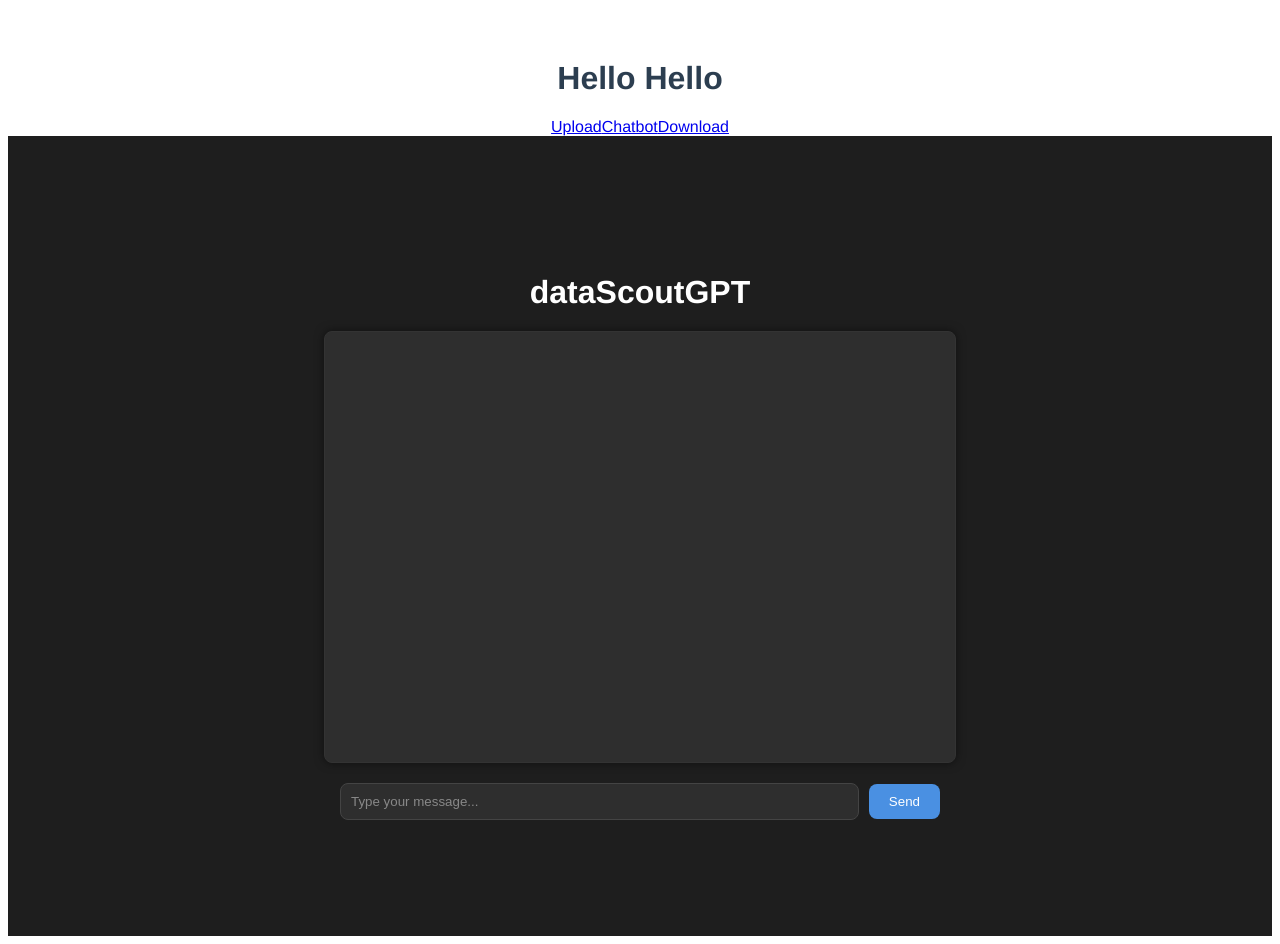
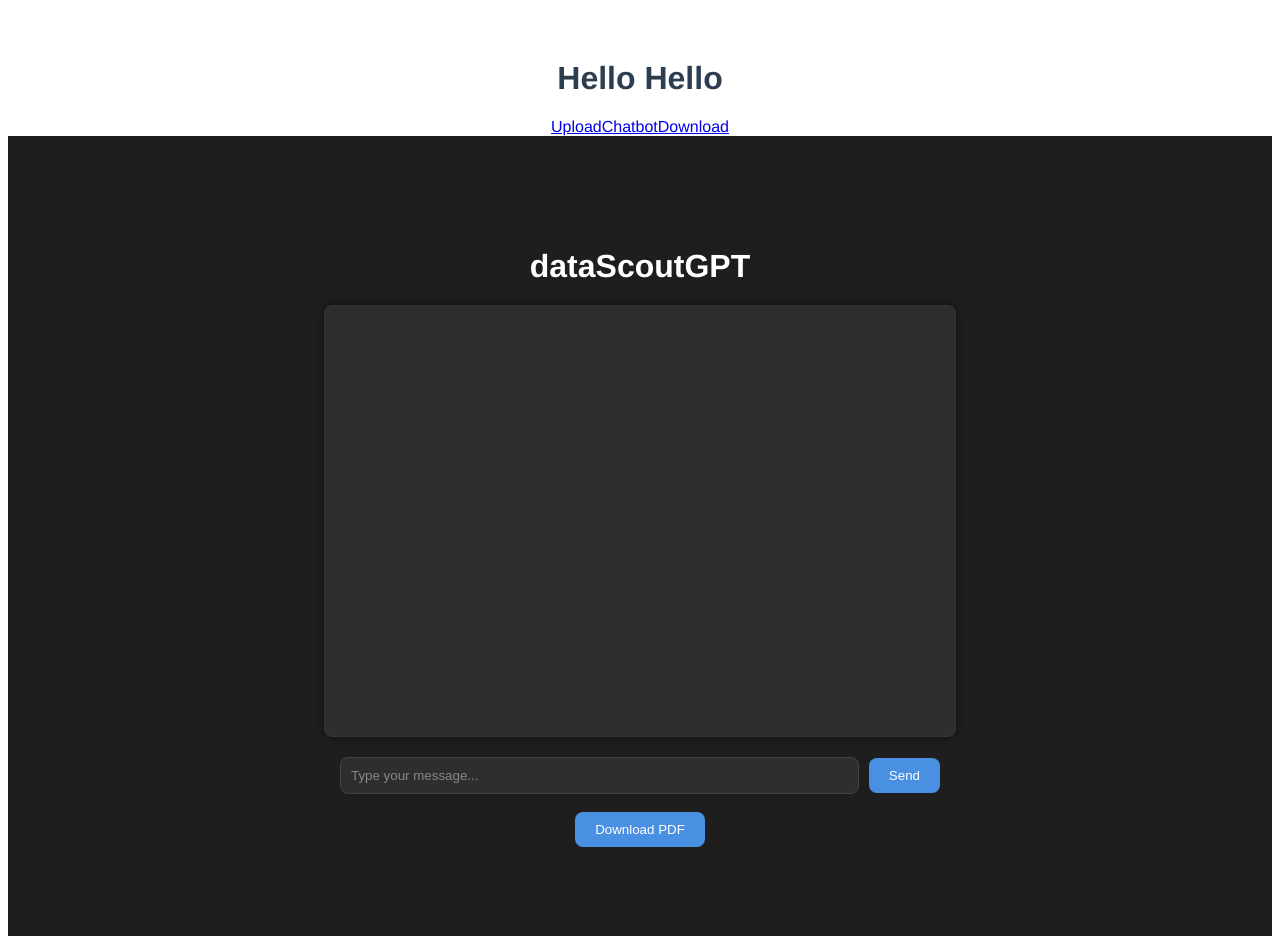
Before and after one commit to takoooo1201/frontend, a Vue app: page / in a window 1280 px wide. Built offline with nearby package versions, Linux system fonts and the light colour scheme.

Commit message:
add button on bottom

```diff
--- a/src/components/chatbotComponent.vue
+++ b/src/components/chatbotComponent.vue
@@ -211,6 +211,13 @@ export default {
       />
       <button @click="sendMessage" class="send-button">Send</button>
     </div>
+    <!-- a button link to download-->
+     <br>
+    <div class="button-container">
+      <router-link to="/download?formname=travelform&userid=5&extra1=哈囉囉囉囉" class="button">
+        <button class="send-button">Download PDF</button>
+      </router-link>
+      </div>
   </div>
 </template>
 
```
